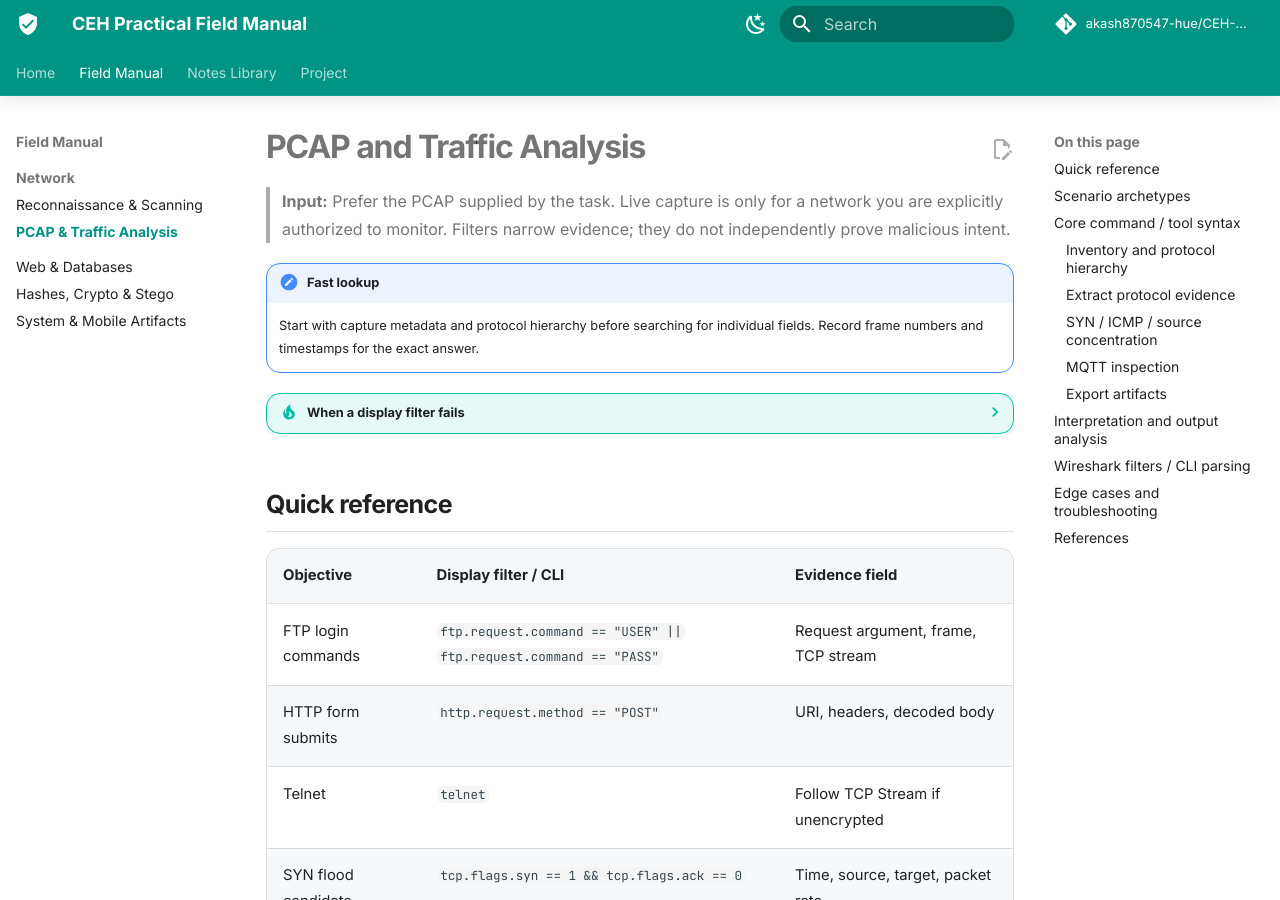
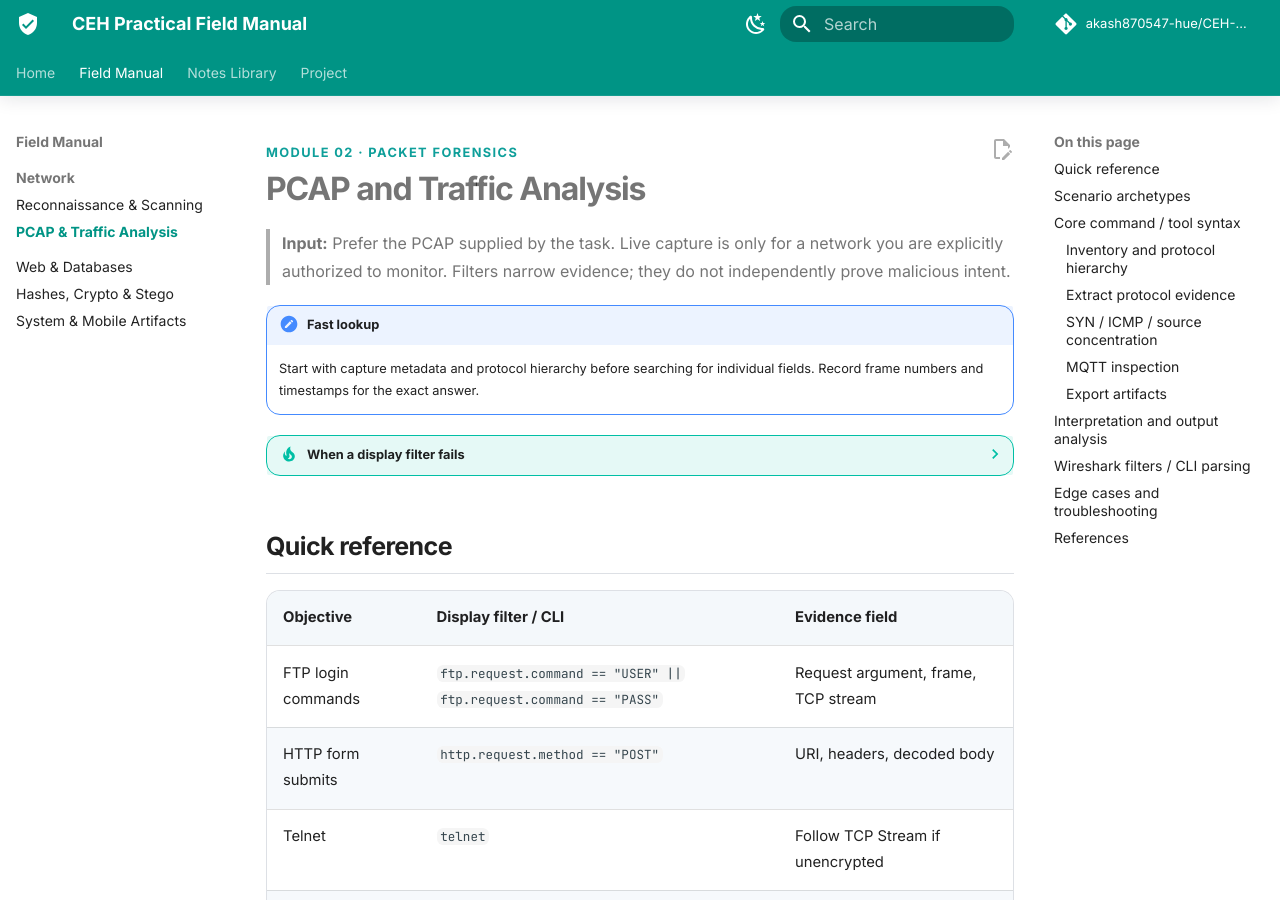
Before and after one commit to akash870547-hue/CEH-Notes, an MkDocs documentation site: the page built from docs/02-pcap-traffic.md, in a window 1280 px wide and 900 px high. Built offline with MkDocs 1.6.1 and Material for MkDocs 9.7.7, drawn with Linux system fonts in a browser that asks for light colours; comment, search, counter and statistics services are not loaded.

Commit message:
Add consistent module label to PCAP guide

```diff
--- a/docs/02-pcap-traffic.md
+++ b/docs/02-pcap-traffic.md
@@ -1,3 +1,5 @@
+<p class="ceh-kicker">MODULE 02 · PACKET FORENSICS</p>
+
 # PCAP and Traffic Analysis
 
 > **Input:** Prefer the PCAP supplied by the task. Live capture is only for a network you are explicitly authorized to monitor. Filters narrow evidence; they do not independently prove malicious intent.
```
